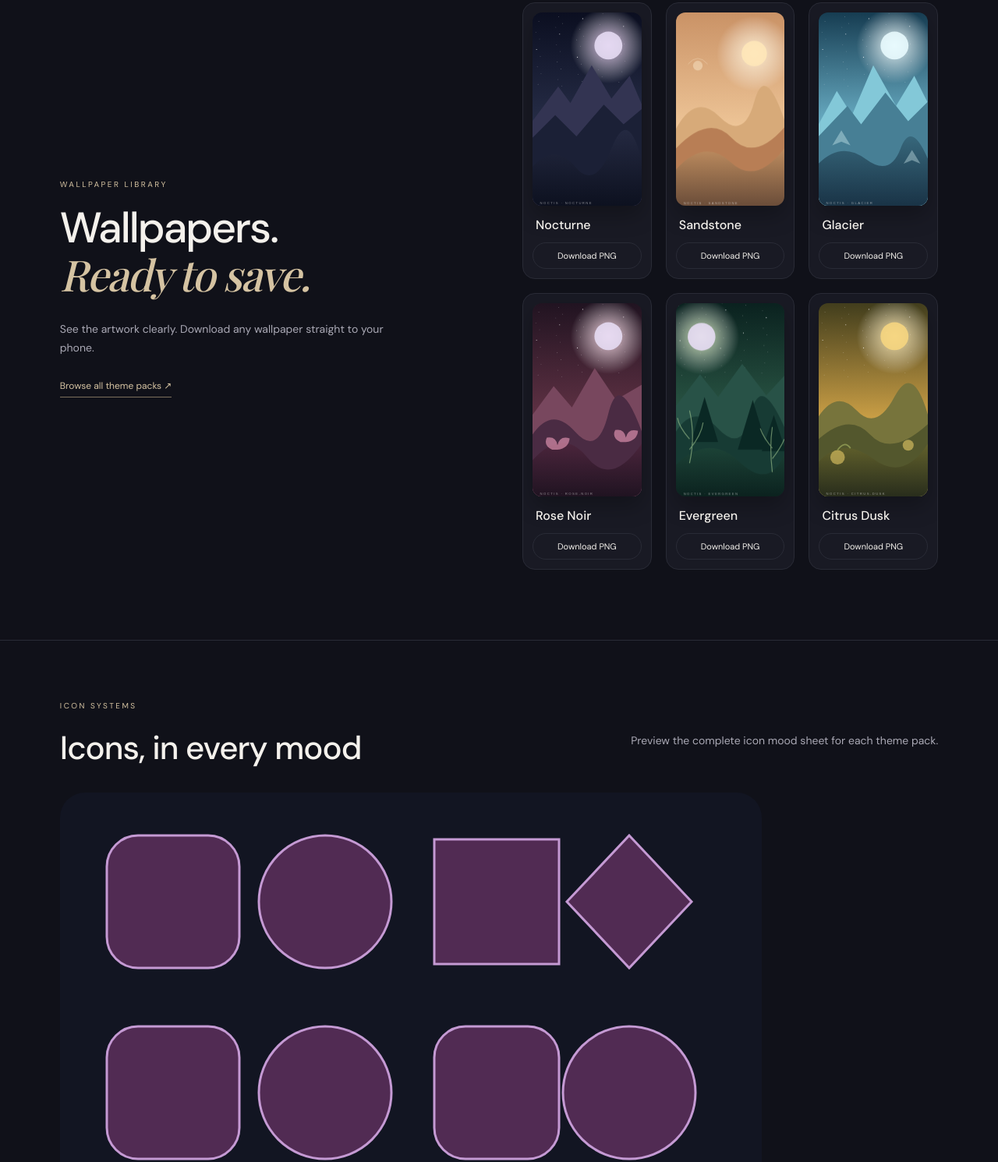
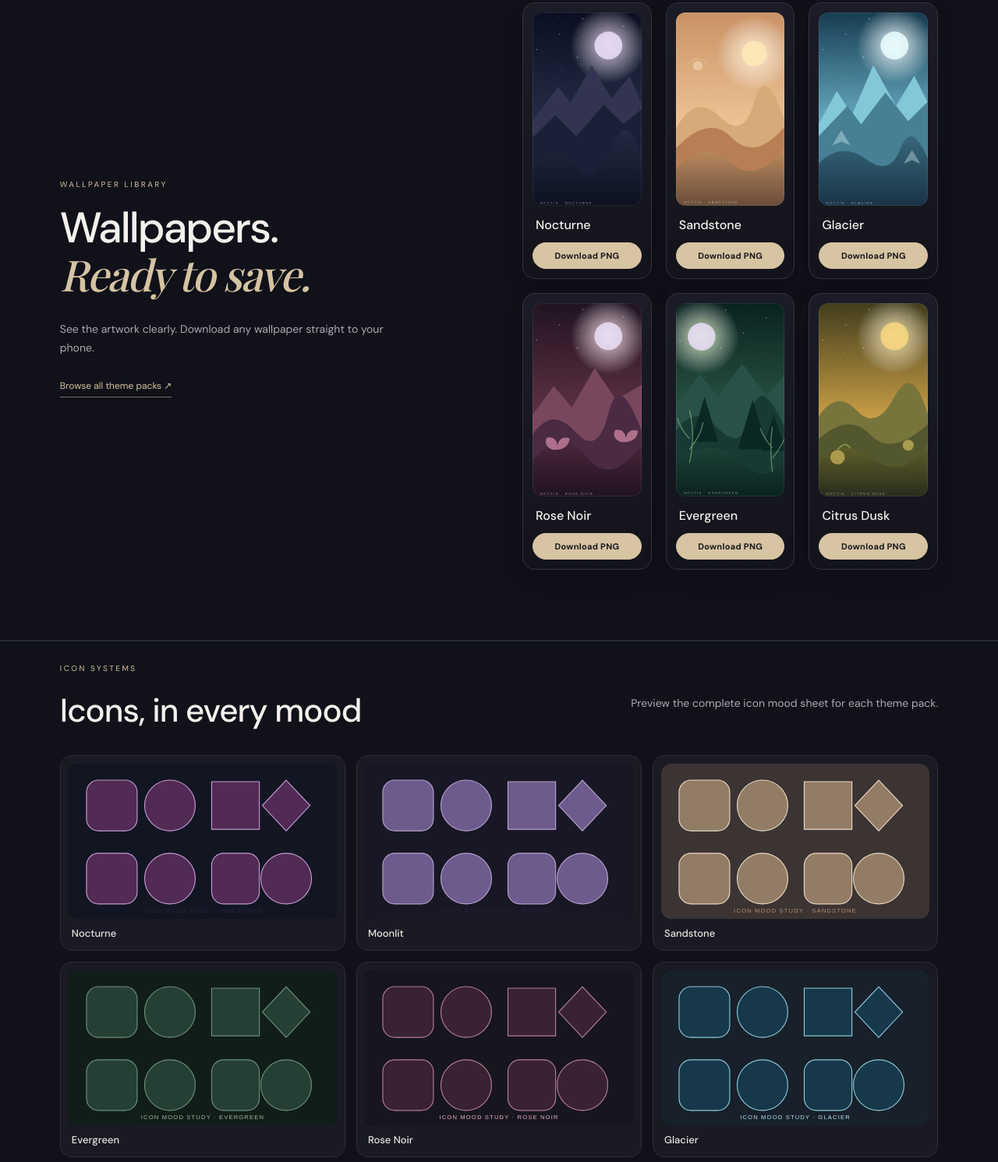
Before and after one commit to ranveerpatel602-a11y/-noctis-theme-atelier, a plain HTML site: page index.html in a window 1280 px wide. Shown: the part 2305-3796 px from the top of the page at 78% size. Drawn offline with nearby package versions, Linux system fonts and the light colour scheme; a web font is replaced by a local one.

Commit message:
Refine wallpaper cards and icon gallery with premium styling

```diff
--- a/styles.css
+++ b/styles.css
@@ -120,3 +120,14 @@ footer{padding:20px 5vw;gap:10px;flex-direction:column;font-size:8px}}
 .card-bottom .apply-card{min-width:0;font-size:10px;padding:8px}
 .card-bottom .detail-btn:not(.apply-card){font-size:10px;padding:8px 9px}
 }
+
+/* Premium preview gallery refinements */
+.wallpaper-image{background-color:#161922;box-shadow:inset 0 0 0 1px #ffffff14;min-height:190px;background-size:cover;background-position:center}
+.wallpaper-tile{background:linear-gradient(180deg,#1b1c27,#13141b);border-color:#333341;box-shadow:0 12px 30px #0002}
+.wallpaper-tile .detail-btn{background:#d7c4a2;color:#18171d;border-color:#d7c4a2;font-weight:700;letter-spacing:.3px}
+.icon-library{padding-top:28px;border-top:1px solid #2a2b37}
+.icon-theme-grid{display:grid;grid-template-columns:repeat(2,minmax(0,1fr));gap:14px}
+.icon-theme-card{overflow:hidden;background:#191a24;border:1px solid #2d2e3a;border-radius:15px;padding:10px}
+.icon-theme-card img{display:block;width:100%;height:auto;aspect-ratio:900/520;object-fit:contain;border-radius:10px;background:#101119}
+.icon-theme-card h3{font-size:13px;font-weight:500;margin:10px 4px 3px;color:#e8e5df}
+@media(min-width:760px){.icon-theme-grid{grid-template-columns:repeat(3,minmax(0,1fr))}}
```
